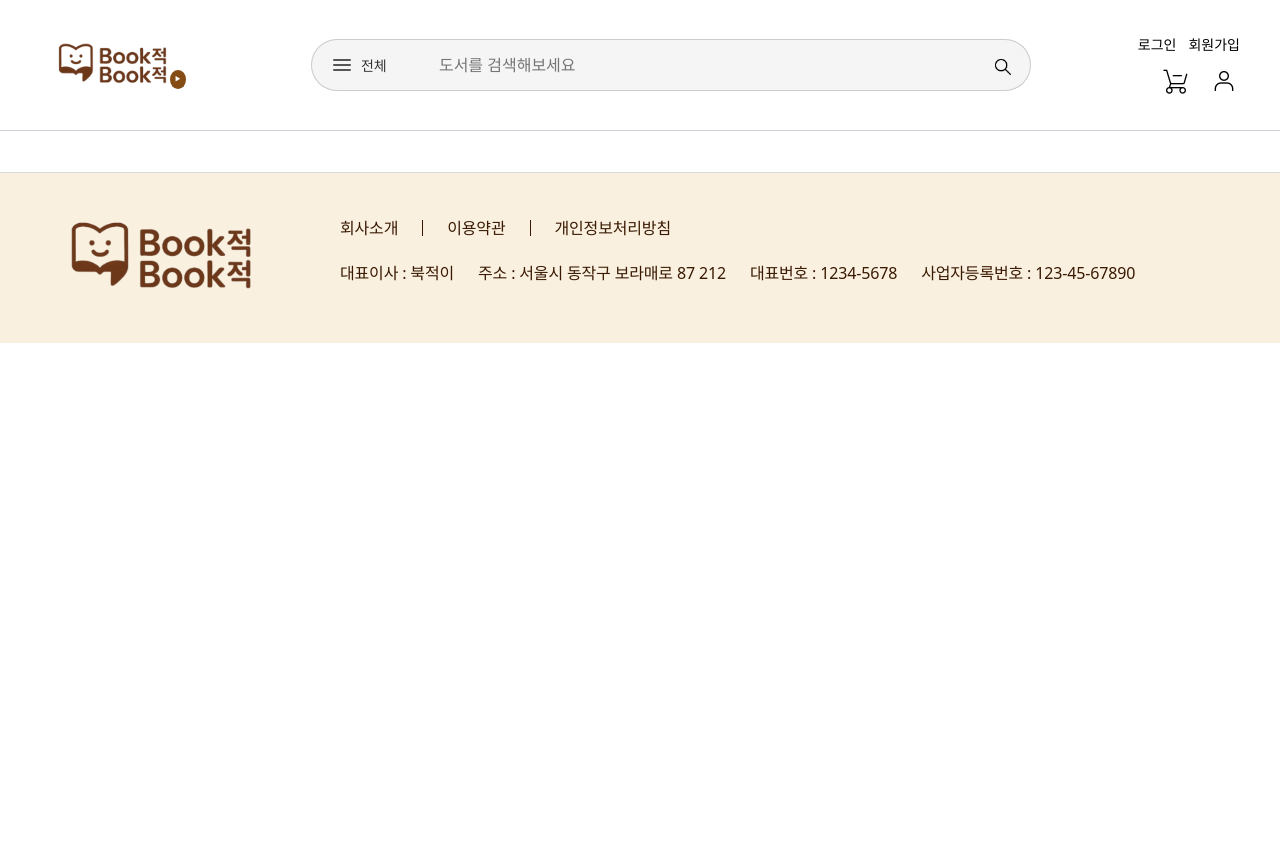
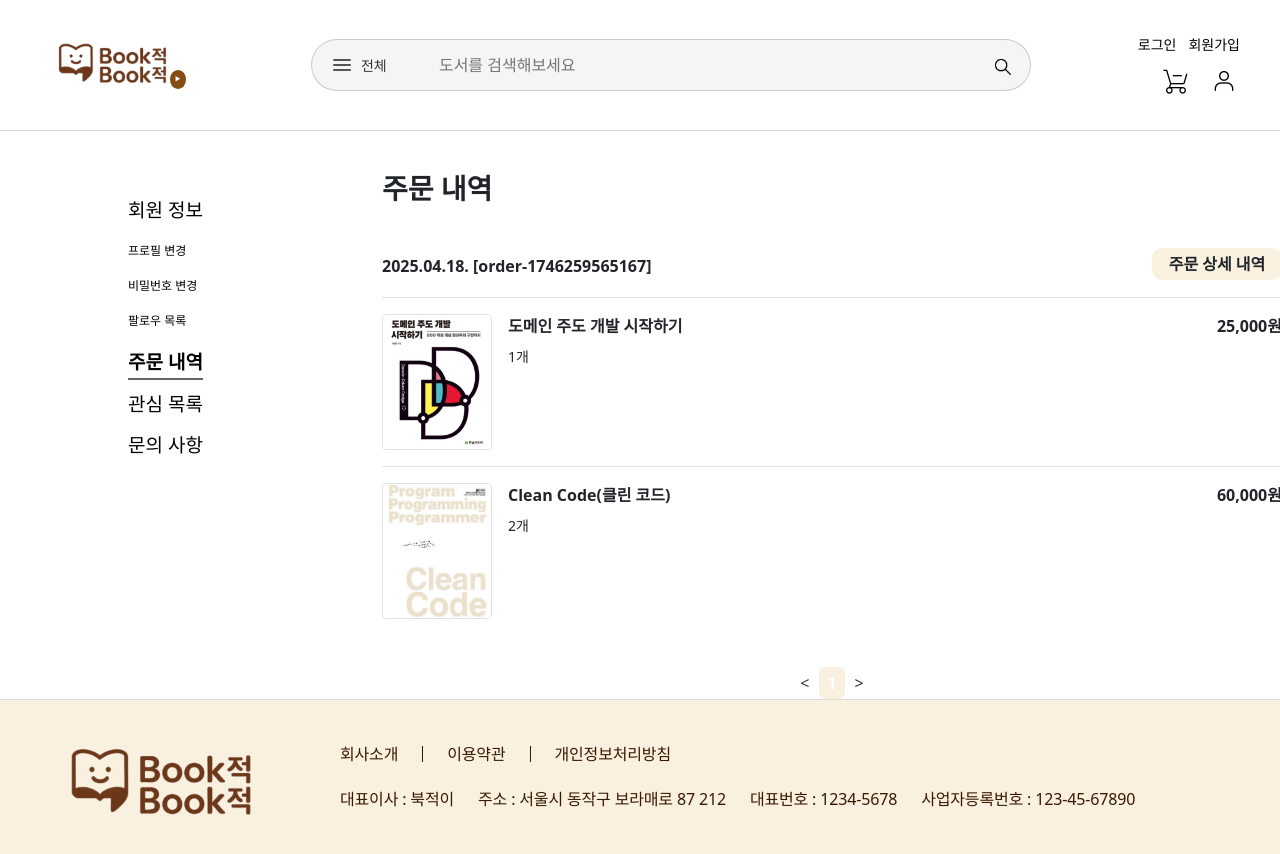
Before and after one commit to jamjam-book/jamjam-bookjeok-backend, a Vue app: page /members/orders in a window 1280 px wide. Shown: the top 854 px of the page. Before the commit the page ends 800 px from the top, so only its background shows below. Built offline with nearby package versions, Linux system fonts and the light colour scheme.

Commit message:
feat: 주문 내역 페이지 구현

```diff
--- a/src/components/common/MyPageNav.vue
+++ b/src/components/common/MyPageNav.vue
@@ -3,10 +3,9 @@ import {onMounted, ref} from "vue";
 import {useRouter} from "vue-router";
 
 const router = useRouter();
-const activeMenu = ref('주문');
+const activeMenu = ref('주문 내역');
 const handleMenuClick = (menu) => {
     activeMenu.value = menu;
-
 };
 </script>
 
@@ -14,16 +13,39 @@ const handleMenuClick = (menu) => {
     <aside>
         <nav>
             <ul>
-            <li><RouterLink to="/members/:memberId" :class="{ active: activeMenu === '회원 정보' }" @click.prevent="handleMenuClick('회원 정보')">회원 정보</RouterLink></li>
-            <li><a href="#" class="small-side" :class="{ active: activeMenu === '프로필 변경' }" @click.prevent="handleMenuClick('프로필 변경')">프로필 변경</a></li>
+                <li>
+                    <RouterLink to="/members/:memberId" :class="{ active: activeMenu === '회원 정보' }"
+                                @click.prevent="handleMenuClick('회원 정보')">회원 정보
+                    </RouterLink>
+                </li>
+                <li><a href="#" class="small-side" :class="{ active: activeMenu === '프로필 변경' }"
+                       @click.prevent="handleMenuClick('프로필 변경')">프로필 변경</a></li>
                 <!-- :to="`/members/${memberId}/password/modify`" 로 변경 예정-->
-            <li><RouterLink to="/members/:memberId/password/modify" class="small-side" :class="{ active: activeMenu === '비밀번호 변경' }" @click.prevent="handleMenuClick('비밀번호 변경')">비밀번호 변경</RouterLink></li>
-            <li><a href="#" class="small-side" :class="{ active: activeMenu === '팔로우 목록' }" @click.prevent="handleMenuClick('팔로우 목록')">팔로우 목록</a></li>
+                <li>
+                    <RouterLink to="/members/:memberId/password/modify" class="small-side"
+                                :class="{ active: activeMenu === '비밀번호 변경' }"
+                                @click.prevent="handleMenuClick('비밀번호 변경')">비밀번호 변경
+                    </RouterLink>
+                </li>
+                <li><a href="#" class="small-side" :class="{ active: activeMenu === '팔로우 목록' }"
+                       @click.prevent="handleMenuClick('팔로우 목록')">팔로우 목록</a></li>
             </ul>
             <ul>
-            <li><RouterLink to="members/:memberId/orders" :class="{ active: activeMenu === '주문' }" @click.prevent="handleMenuClick('주문')">주문</RouterLink></li>
-            <li><RouterLink to="/members/:memberId/interest-authors" :class="{ active: activeMenu === '관심 목록' }" @click.prevent="handleMenuClick('관심 목록')">관심 목록</RouterLink></li>
-            <li><RouterLink to="/members/questions" :class="{ active: activeMenu === '문의 사항' }" @click.prevent="handleMenuClick('문의 사항')">문의 사항</RouterLink></li>
+                <li>
+                    <RouterLink to="members/:memberId/orders" :class="{ active: activeMenu === '주문 내역' }"
+                                @click.prevent="handleMenuClick('주문')">주문 내역
+                    </RouterLink>
+                </li>
+                <li>
+                    <RouterLink to="/members/:memberId/interest-authors" :class="{ active: activeMenu === '관심 목록' }"
+                                @click.prevent="handleMenuClick('관심 목록')">관심 목록
+                    </RouterLink>
+                </li>
+                <li>
+                    <RouterLink to="/members/questions" :class="{ active: activeMenu === '문의 사항' }"
+                                @click.prevent="handleMenuClick('문의 사항')">문의 사항
+                    </RouterLink>
+                </li>
             </ul>
         </nav>
     </aside>
--- a/src/features/member/router.js
+++ b/src/features/member/router.js
@@ -17,10 +17,9 @@ export const memberRoutes = [
             { path: '', redirect: 'profile' },
             { path: '/:memberId', component: () => import('@/features/member/views/PasswordResetRequestView.vue')},
             { path: ':memberId/password/modify', component: () => import('@/features/member/views/PasswordModifyView.vue')},
-            //{ path: '/:memberId/orders', component: () => import ('@/features/order/views/OrderListView.vue')},
+            { path: '/:memberId/orders', component: () => import ('@/features/order/views/MemberOrdersView.vue')},
             { path: ':memberId/interest-authors', component: () => import ('@/features/member/views/InterestAuthorView.vue')},
             { path: '/:memberId/questions', component: () => import('@/features/question/views/QuestionListView.vue')}
         ]
     },
-
 ];
--- /dev/null
+++ b/src/features/order/components/OrderCard.vue
@@ -0,0 +1,101 @@
+<!-- components/order/OrderCard.vue -->
+<script setup>
+import { defineProps, defineEmits } from 'vue'
+import { useRouter } from 'vue-router'
+
+const props = defineProps({
+    order: {
+        type: Object,
+        required: true
+    }
+})
+
+const router = useRouter()
+const emit = defineEmits(['detail'])
+
+const getOrderDetail = () => {
+    // 추후에 동적 ID 경로 적용 예정
+    router.push(`/members/orders/${props.order.orderId}/order-detail`)
+}
+</script>
+
+<template>
+    <div class="mb-5">
+        <div class="order-header">
+            <span id="order-date-id">{{ order.date }} [{{ order.orderId }}]</span>
+            <button class="btn" id="order-detail-btn" @click="getOrderDetail">주문 상세 내역</button>
+        </div>
+
+        <div v-for="item in order.items" :key="item.id" class="order-item">
+            <img :src="item.image" alt="도서 이미지">
+            <div class="flex-grow-1">
+                <div class="title">{{ item.title }}</div>
+                <div class="quantity">{{ item.quantity }}개</div>
+            </div>
+            <div class="price">{{ item.price.toLocaleString() }}원</div>
+        </div>
+    </div>
+</template>
+
+<style scoped>
+#order-date-id {
+    font-size: 16px;
+    font-weight: bold;
+}
+
+#order-detail-btn {
+    background-color: #F9F0DF;
+    border-radius: 10px;
+    font-weight: bold;
+    width: 130px;
+    height: 32px;
+    margin-bottom: 5px;
+    display: flex;
+    align-items: center;
+    justify-content: center;
+    padding: 0;
+    line-height: 1;
+}
+
+.order-header {
+    display: flex;
+    justify-content: space-between;
+    align-items: center;
+    margin-top: 42px;
+    margin-bottom: 12px;
+    font-size: 14px;
+}
+
+.order-item {
+    display: flex;
+    border-top: 1px solid #dee2e6;
+    padding-top: 16px;
+    margin-bottom: 16px;
+}
+
+.order-item img {
+    width: 110px;
+    height: 136px;
+    object-fit: cover;
+    margin-right: 16px;
+    border: 1px solid #dee2e6;
+    border-radius: 4px;
+}
+
+.order-item .title {
+    font-weight: bold;
+    font-size: 16px;
+}
+
+.order-item .quantity {
+    margin-top: 8px;
+    font-size: 14px;
+}
+
+.order-item .price {
+    font-weight: bold;
+    font-size: 16px;
+    text-align: right;
+    align-self: flex-start;
+}
+</style>
--- a/src/features/order/router.js
+++ b/src/features/order/router.js
@@ -8,5 +8,10 @@ export const orderRoutes = [
         path: '/order/completion',
         name: 'orderCompletion',
         component: () => import('@/features/order/views/OrderCompletionView.vue')
+    },
+    {
+        path: '/members/orders',
+        name: 'memberOrders',
+        component: () => import('@/features/order/views/MemberOrdersView.vue')
     }
 ]
--- /dev/null
+++ b/src/features/order/views/MemberOrdersView.vue
@@ -0,0 +1,97 @@
+<script setup>
+import MyPageNav from "@/components/common/MyPageNav.vue";
+import PagingBar from "@/components/common/PagingBar.vue";
+import OrderCard from "@/features/order/components/OrderCard.vue";
+
+import { ref, computed } from 'vue'
+
+const currentPage = ref(1)
+const pageSize = 5
+
+const orders = ref([
+    {
+        id: 1,
+        date: '2025.04.18.',
+        orderId: 'order-1746259565167',
+        items: [
+            {
+                id: 101,
+                image: '/src/assets/images/ddd.png',
+                title: '도메인 주도 개발 시작하기',
+                quantity: 1,
+                price: 25000
+            },
+            {
+                id: 102,
+                image: '/src/assets/images/cleancode.png',
+                title: 'Clean Code(클린 코드)',
+                quantity: 2,
+                price: 60000
+            }
+        ]
+    }
+])
+
+const totalItems = computed(() => orders.value.length)
+const totalPages = computed(() =>
+        Math.ceil(orders.value.length / pageSize)
+)
+
+const paginatedOrders = computed(() => {
+    const start = (currentPage.value - 1) * pageSize
+    const end = start + pageSize
+    return orders.value.slice(start, end)
+})
+
+const onPageChanged = (page) => {
+    currentPage.value = page
+}
+</script>
+
+<template>
+    <div class="mypage-container">
+        <div class="mypage-layout-left">
+            <MyPageNav />
+        </div>
+        <div class="mypage-layout-right">
+            <h3 class="fw-bold mb-4">주문 내역</h3>
+
+            <!-- 주문 카드 컴포넌트 사용 -->
+            <OrderCard v-for="order in paginatedOrders" :key="order.id" :order="order" />
+
+            <!-- 페이징 바 -->
+            <PagingBar
+                    :currentPage="currentPage"
+                    :totalPages="totalPages"
+                    :totalItems="totalItems"
+                    @page-changed="onPageChanged"
+            />
+        </div>
+    </div>
+</template>
+
+<style scoped>
+.mypage-container {
+    display: flex;
+    width: 1200px;
+    margin: 42px auto 0;
+}
+
+.mypage-layout-left {
+    width: 200px;
+    margin-right: 100px;
+}
+
+.mypage-layout-right {
+    flex: 1;
+}
+
+.order-item img {
+    width: 110px;
+    height: 136px;
+    object-fit: cover;
+    margin-right: 16px;
+    border: 1px solid #dee2e6;
+    border-radius: 4px;
+}
+</style>
```
Lines whose indentation alone changed are shown as unchanged.
